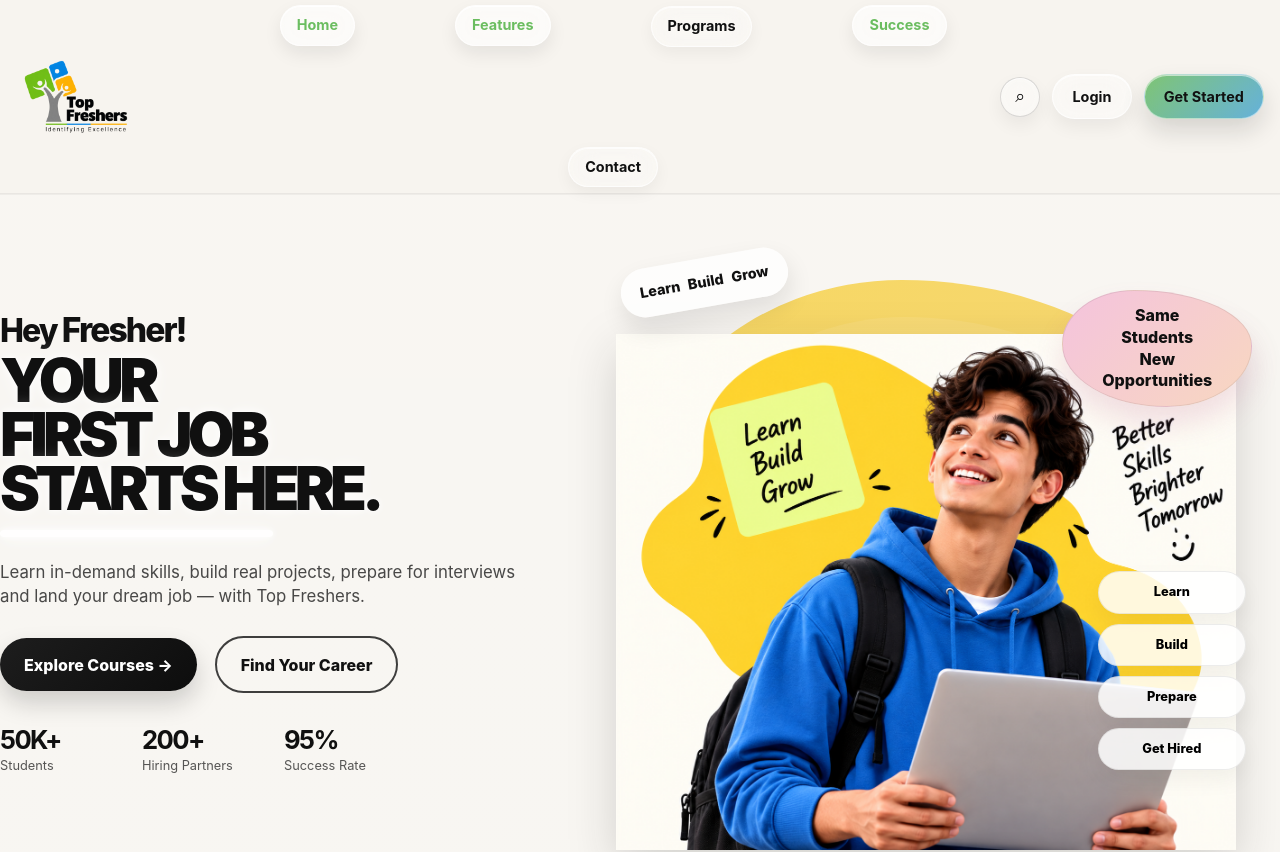
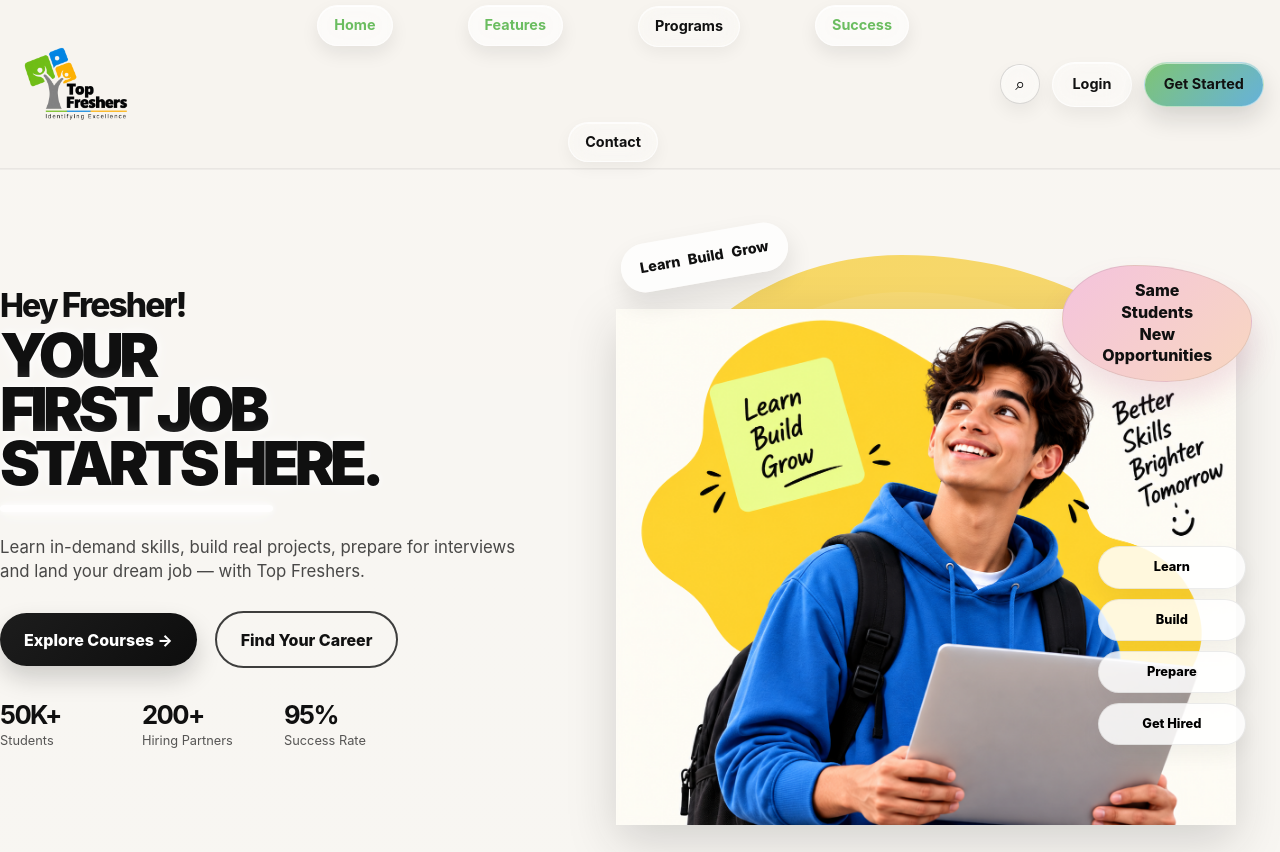
Before and after one commit to jayavarmaS/top-freshers, a React (Vite) app: page / in a window 1280 px wide. Shown: the top 852 px of the page. Built offline with nearby package versions, Linux system fonts and the light colour scheme.

Commit message:
Adjust header navigation spacing

```diff
--- a/src/index.css
+++ b/src/index.css
@@ -129,7 +129,7 @@ header {
   display: flex;
   align-items: center;
   justify-content: center;
-  gap: 100px;
+  gap: 75px;
   flex: 1;
   flex-wrap: wrap;
 }
```
